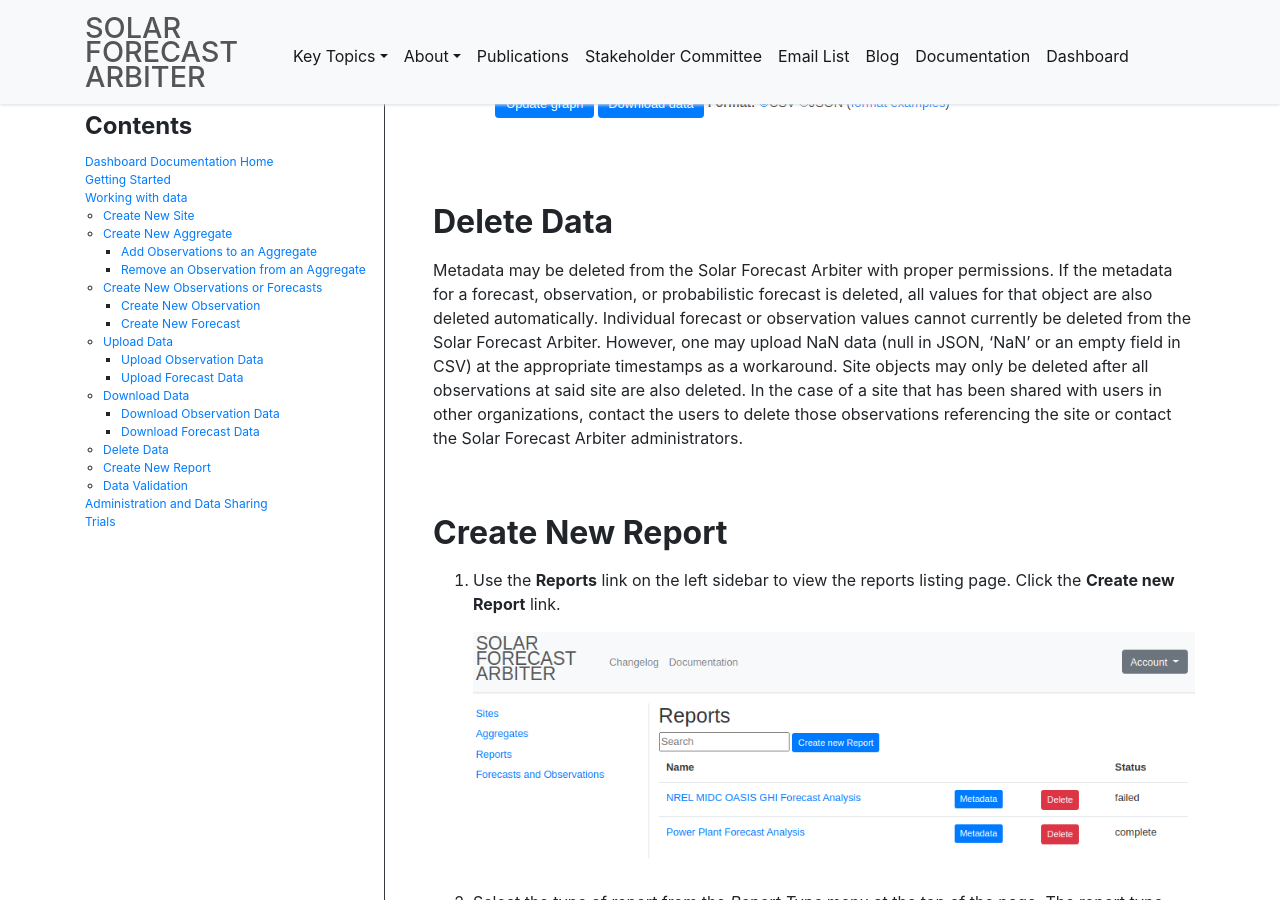
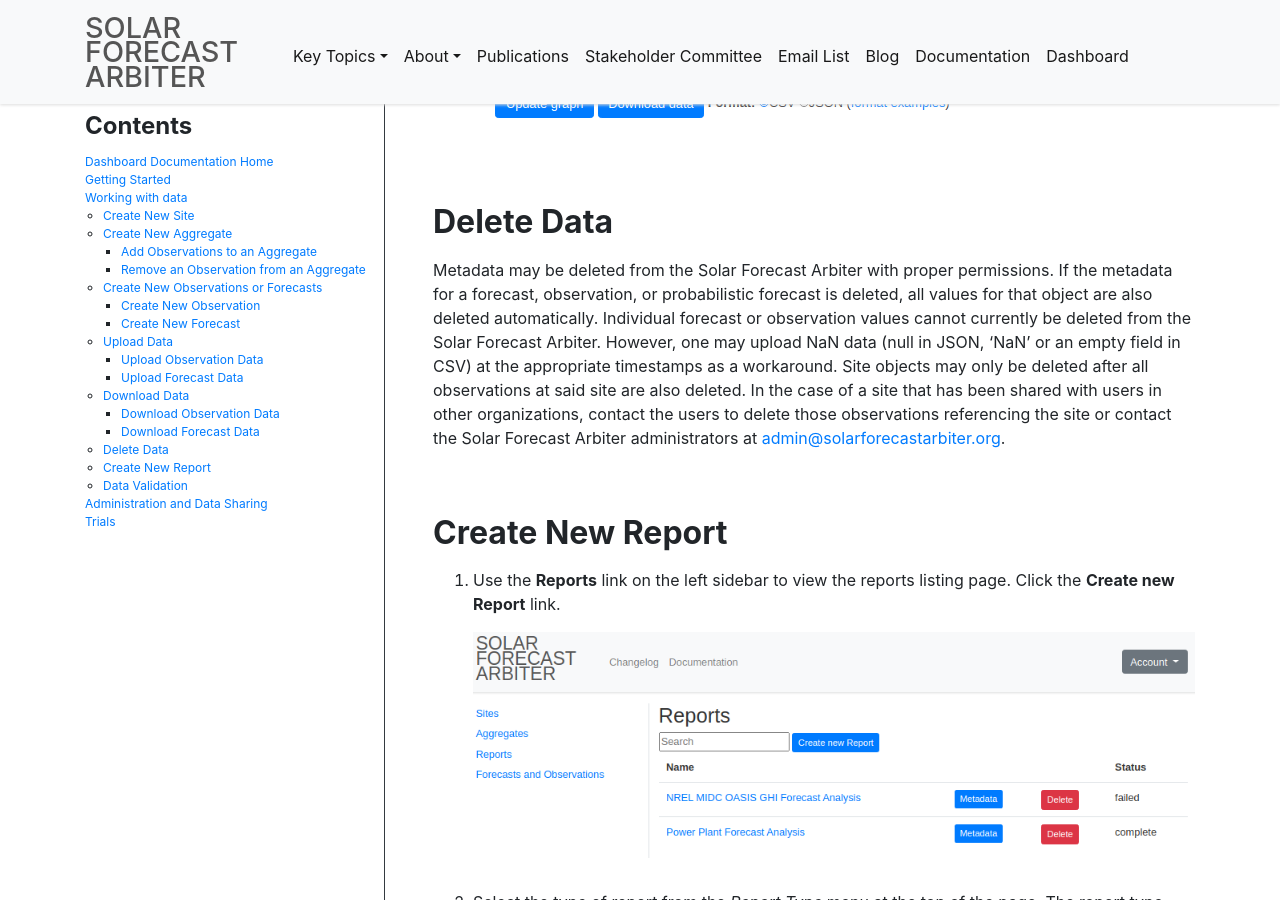
Before and after one commit to SolarArbiter/SolarArbiter.github.io, a Jekyll site: the page built from documentation/dashboard/working_with_data.md, in a window 1280 px wide and 900 px high, scrolled down 18833 px. Built offline with Jekyll 4.4.1, drawn with Linux system fonts in a browser that asks for light colours.

Commit message:
Update documentation/dashboard/working_with_data.md
Co-authored-by: Will Holmgren <william.holmgren@gmail.com>

```diff
--- a/documentation/dashboard/working_with_data.md
+++ b/documentation/dashboard/working_with_data.md
@@ -305,7 +305,7 @@
 are also deleted.
 In the case of a site that has been shared with users in other organizations,
 contact the users to delete those observations referencing the site or contact
-the Solar Forecast Arbiter administrators.
+the Solar Forecast Arbiter administrators at [admin@solarforecastarbiter.org](mailto:admin@solarforecastarbiter.org).
 
 
 Create New Report
```
